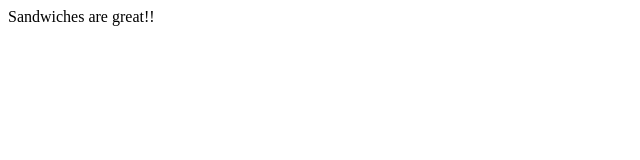
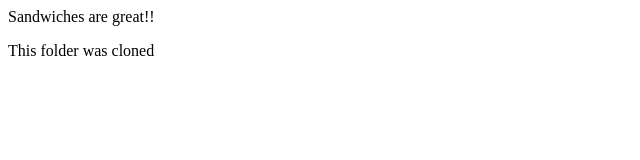
Before and after one commit to coderlyzer/testSite, a plain HTML site: page index.html in a window 1280 px wide. Shown: the whole page, without its empty margins (0-640 px from the left). Drawn offline with Linux system fonts and the light colour scheme.

Commit message:
Added some additional comments
The folder was cloned

```diff
--- a/index.html
+++ b/index.html
@@ -1 +1,2 @@
 Sandwiches are great!!
+<p>This folder was cloned</p>
```
